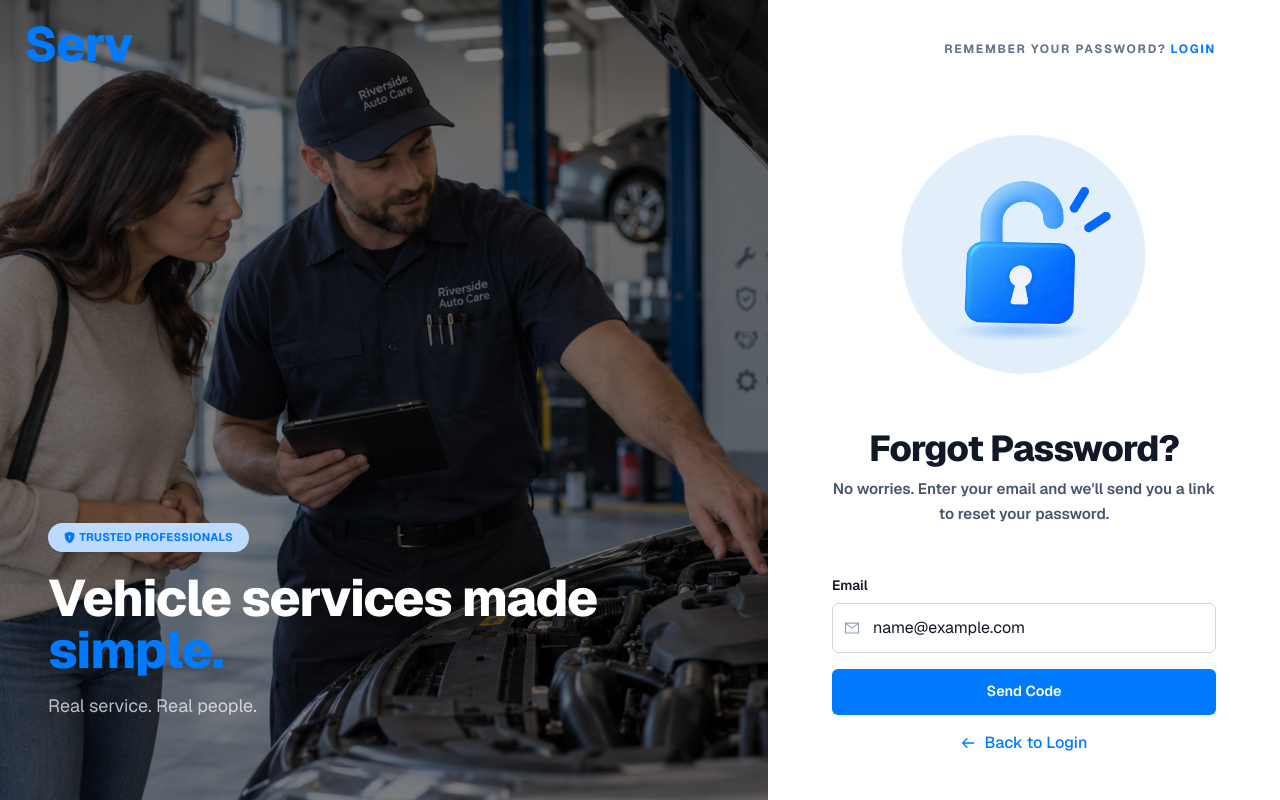
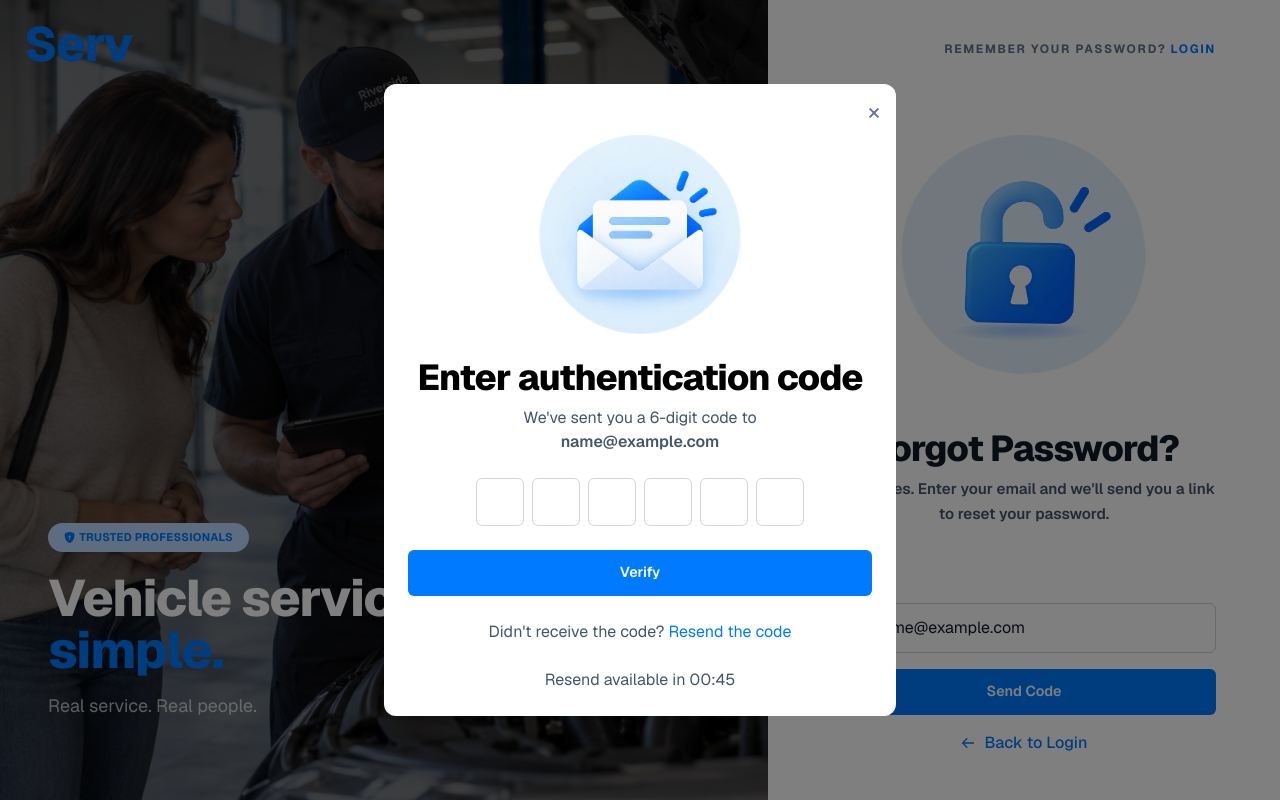
Before and after one commit to Rickson0628/Serv, a Next.js app: page /forgot-password in a window 1280 px wide. Both pictures are taken after typing "name@example.com" into the empty fields and a click on the button "Send Code". Built offline with nearby package versions, Linux system fonts and the light colour scheme.

Commit message:
feat(auth): fix forgot-password flow and add reusable styles

```diff
--- a/src/app/(authentication)/forgot-password/page.tsx
+++ b/src/app/(authentication)/forgot-password/page.tsx
@@ -1,30 +1,63 @@
-"use client"
+"use client";
+
+import { useState } from "react";
 import Image from "next/image";
+import Link from "next/link";
+import { useForm } from "react-hook-form";
+import { AiOutlineMail } from "react-icons/ai";
 import { BiArrowBack } from "react-icons/bi";
-import { useForm } from "react-hook-form";
-import Link from "next/link";
-import { AiOutlineMail } from "react-icons/ai";
+
 import Button from "@/components/ui/Button";
+import Modal from "@/components/ui/Modal";
 
-interface LoginFormData {
+interface ForgotPasswordFormData {
   email: string;
 }
 
+interface CodeFormData {
+  code: string[];
+}
+
 const ForgotPage = () => {
+  const [isModalOpen, setIsModalOpen] = useState(false);
+  const [submittedEmail, setSubmittedEmail] = useState("");
+
   const {
     register,
     handleSubmit,
     formState: { errors },
-  } = useForm<LoginFormData>({
+  } = useForm<ForgotPasswordFormData>({
     defaultValues: {
       email: "",
     },
   });
+
+  const {
+    register: registerCode,
+    handleSubmit: handleCodeSubmit,
+    formState: { errors: codeErrors },
+  } = useForm<CodeFormData>({
+    defaultValues: {
+      code: ["", "", "", "", "", ""],
+    },
+  });
+
+  function submitEmail(data: ForgotPasswordFormData): void {
+    // TODO: Request a password reset code from the authentication API.
+    setSubmittedEmail(data.email);
+    setIsModalOpen(true);
+  }
+
+  function submitCode(data: CodeFormData): void {
+    // TODO: Verify the authentication code with the authentication API.
+    console.log(data);
+  }
+
   return (
 
-    <div className="min-h-screen flex flex-col px-6 py-6 md:px-10 lg:px-16">
+    <div className="auth-page">
       {/* Auth Prompt */}
-      <div className="pt-4 flex justify-end gap-1">
+      <div className="auth-prompt">
         <span className="text-eyebrow">
           Remember your password?
         </span>
@@ -37,17 +70,22 @@ const ForgotPage = () => {
         </Link>
       </div>
 
-      {/* Login Container */}
-      <div className="flex-1 flex items-center justify-center">
+      {/* Forgot Password Container */}
+      <main className="auth-main">
 
-        <div className="w-full max-w-xl flex flex-col gap-4">
+        <div className="auth-card">
 
           {/* Header Container */}
-          <div className="flex flex-col items-center text-center mb-8">
+          <div className="auth-header">
 
-            <Image src="/authentication/lock.png" width={350} height={350}/>
+            <Image
+              src="/authentication/lock.png"
+              alt=""
+              width={350}
+              height={350}
+            />
 
-            <h1 className="font-extrabold text-3xl lg:text-4xl tracking-tight">
+            <h1 className="auth-heading">
               Forgot Password?
             </h1>
 
@@ -56,19 +94,17 @@ const ForgotPage = () => {
             </p>
           </div>
 
-          {/* Email Field */}
-          <div className="flex flex-col gap-2">
-            <label
-              htmlFor="email"
-              className="text-label"
+          <form
+            className="flex w-full flex-col gap-4"
+            onSubmit={handleSubmit(submitEmail)}
           >
+            <div className="form-field">
+              <label htmlFor="email" className="text-label">
                 Email
               </label>
 
               <div className="relative">
-              <AiOutlineMail
-                className="absolute left-3 top-1/2 -translate-y-1/2 text-slate-400"
-              />
+                <AiOutlineMail className="form-icon" aria-hidden="true" />
 
                 <input
                   {...register("email", {
@@ -78,29 +114,102 @@ const ForgotPage = () => {
                   type="email"
                   placeholder="Enter your email"
                   className="form-input pl-10"
+                  aria-invalid={errors.email ? "true" : "false"}
                 />
               </div>
 
               {errors.email && (
-              <span className="text-red-500 text-sm">
+                <span className="form-error" role="alert">
                   {errors.email.message}
                 </span>
               )}
             </div>
 
-
-            {/* Send Code */}
-          <Button
-            type="submit"
-            className="btn-primary w-full"
-          >
+            <Button type="submit" className="btn-primary w-full">
               Send Code
             </Button>
+          </form>
 
-            {/*Back to login */}
-          <Link href="/login" className='back-link'><BiArrowBack /> Back to Login</Link>
+          <Link href="/login" className="back-link">
+            <BiArrowBack aria-hidden="true" />
+            Back to Login
+          </Link>
         </div>
+      </main>
+
+      <Modal
+        isOpen={isModalOpen}
+        className="modal-backdrop"
+        role="dialog"
+        aria-modal="true"
+        aria-labelledby="verification-title"
+      >
+        <div className="modal-card">
+          <Button
+            type="button"
+            className="modal-close"
+            onClick={() => setIsModalOpen(false)}
+            aria-label="Close verification dialog"
+          >
+            ×
+          </Button>
+
+          <Image
+            src="/authentication/email.png"
+            alt=""
+            width={250}
+            height={250}
+          />
+
+          <h2 id="verification-title" className="auth-heading text-center">
+            Enter authentication code
+          </h2>
+
+          <p className="text-muted mt-2">We&apos;ve sent you a 6-digit code to</p>
+          <p className="text-muted font-semibold">{submittedEmail}</p>
+
+          <form
+            onSubmit={handleCodeSubmit(submitCode)}
+            className="verification-form"
+          >
+            <div className="verification-inputs">
+              {Array.from({ length: 6 }, (_, index) => (
+                <input
+                  key={index}
+                  {...registerCode(`code.${index}`, {
+                    required: true,
+                    pattern: /\d/,
+                  })}
+                  type="text"
+                  inputMode="numeric"
+                  maxLength={1}
+                  className="verification-code-input"
+                  aria-label={`Code digit ${index + 1}`}
+                  aria-invalid={codeErrors.code?.[index] ? "true" : "false"}
+                />
+              ))}
             </div>
+
+            {codeErrors.code && (
+              <span className="form-error text-center" role="alert">
+                Enter all six digits.
+              </span>
+            )}
+
+            <Button type="submit" className="btn-primary w-full">
+              Verify
+            </Button>
+
+            <p className="text-muted text-center">
+              Didn&apos;t receive the code?{" "}
+              <span className="text-primary">Resend the code</span>
+            </p>
+            <span className="text-muted text-center">
+              Resend available in 00:45
+            </span>
+          </form>
+        </div>
+      </Modal>
     </div>
   );
 };
--- a/src/app/globals.css
+++ b/src/app/globals.css
@@ -344,6 +344,163 @@ body {
 
 
 /* =========================
+   AUTHENTICATION
+   ========================= */
+
+/* Full-page shell shared by login, registration, and password recovery pages */
+.auth-page {
+  @apply
+  min-h-screen
+  flex
+  flex-col
+  px-6
+  py-6
+  md:px-10
+  lg:px-16;
+}
+
+/* Small login or sign-up prompt shown at the top of an authentication page */
+.auth-prompt {
+  @apply
+  pt-4
+  flex
+  justify-end
+  gap-1;
+}
+
+/* Centers the main authentication content */
+.auth-main {
+  @apply
+  flex-1
+  flex
+  items-center
+  justify-center;
+}
+
+/* Sets a consistent width and spacing for authentication forms */
+.auth-card {
+  @apply
+  w-full
+  max-w-xl
+  flex
+  flex-col
+  gap-4;
+}
+
+/* Centers the image, title, and description above a form */
+.auth-header {
+  @apply
+  mb-8
+  flex
+  flex-col
+  items-center
+  text-center;
+}
+
+.auth-heading {
+  @apply
+  text-3xl
+  font-extrabold
+  tracking-tight
+  lg:text-4xl;
+}
+
+.form-field {
+  @apply
+  flex
+  flex-col
+  gap-2;
+}
+
+.form-icon {
+  @apply
+  absolute
+  left-3
+  top-1/2
+  -translate-y-1/2
+  text-slate-400;
+}
+
+.form-error {
+  @apply
+  text-sm
+  text-red-500;
+}
+
+/* Reusable modal background and centered panel */
+.modal-backdrop {
+  @apply
+  fixed
+  inset-0
+  z-50
+  flex
+  items-center
+  justify-center
+  bg-black/50
+  p-4;
+}
+
+.modal-card {
+  @apply
+  relative
+  w-full
+  max-w-lg
+  max-h-[90vh]
+  overflow-y-auto
+  rounded-xl
+  bg-white
+  p-6
+  text-black
+  flex
+  flex-col
+  items-center
+  justify-center;
+}
+
+.modal-close {
+  @apply
+  absolute
+  right-4
+  top-4
+  text-2xl
+  leading-none
+  text-slate-500
+  transition-colors
+  hover:text-slate-900;
+}
+
+.verification-form {
+  @apply
+  mt-6
+  w-full
+  flex
+  flex-col
+  gap-6;
+}
+
+.verification-inputs {
+  @apply
+  flex
+  justify-center
+  gap-2;
+}
+
+.verification-code-input {
+  @apply
+  h-12
+  w-12
+  rounded-md
+  border
+  border-gray-300
+  text-center
+  text-xl
+  outline-none
+  transition-colors
+  focus:border-primary;
+}
+
+
+/* =========================
    BADGES
    ========================= */
 
```
Lines whose indentation alone changed are shown as unchanged.
